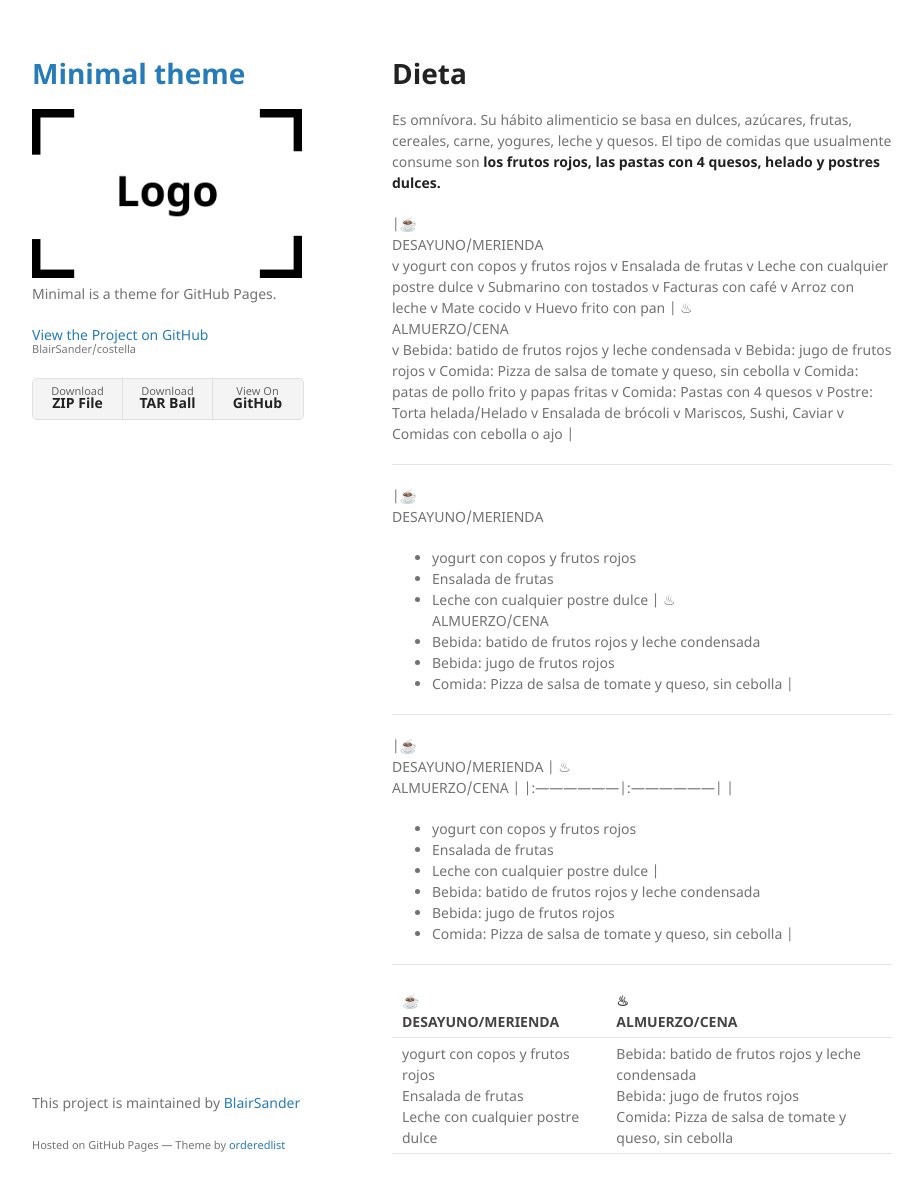
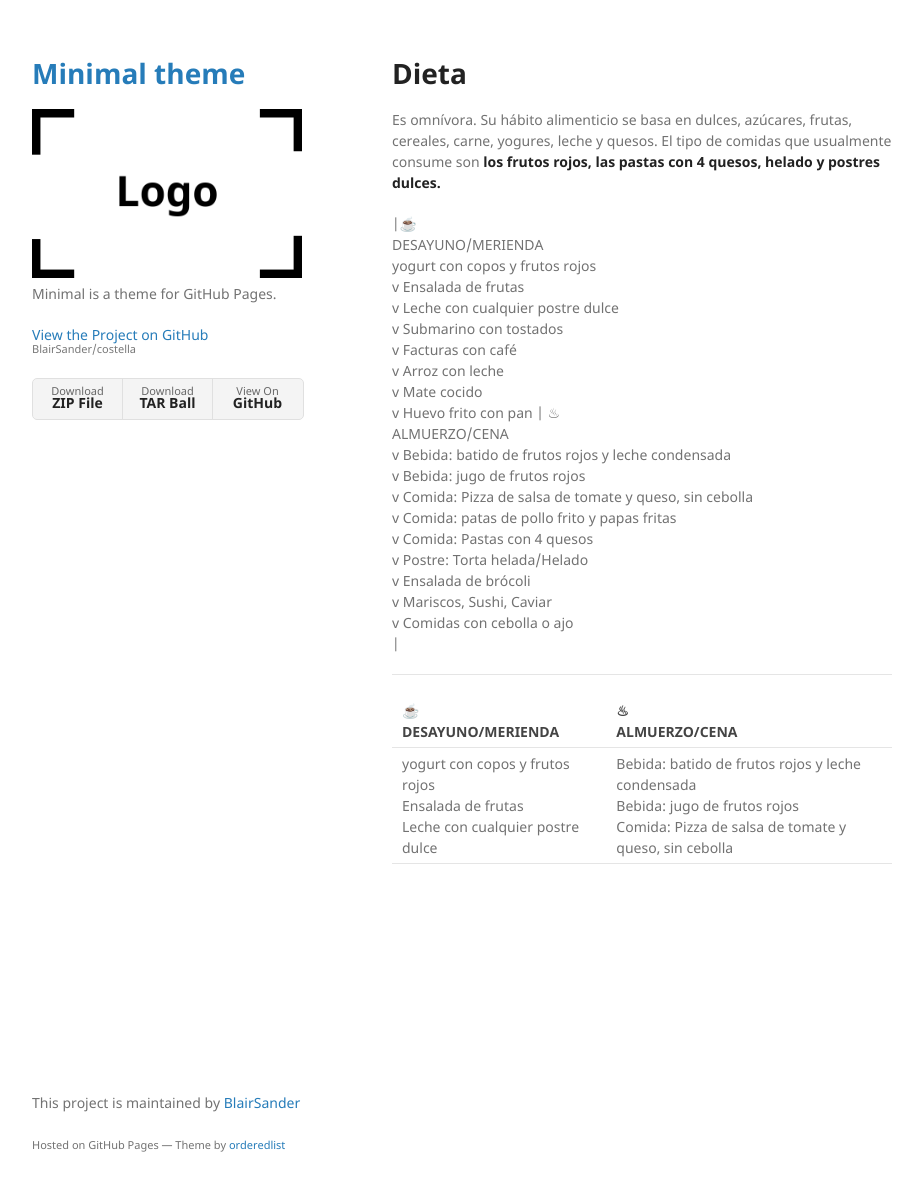
Before and after one commit to BlairSander/costella, a Jekyll site: the page built from dieta.md, in a window 1280 px wide and 1224 px high. Shown: the top 1193 px of the window, without its empty margins (178-1101 px from the left). Built offline with Jekyll 4.4.1, drawn with Linux system fonts in a browser that asks for light colours; our own code applies the rules of GitHub Pages for plain Markdown files.

Commit message:
Update dieta.md

```diff
--- a/dieta.md
+++ b/dieta.md
@@ -7,56 +7,27 @@ Es omnívora. Su hábito alimenticio se basa en dulces, azúcares, frutas, cerea
 
 
 |☕<br>DESAYUNO/MERIENDA <br>
-v   yogurt con copos y frutos rojos
-v   Ensalada de frutas
-v   Leche con cualquier postre dulce
-v   Submarino con tostados
-v   Facturas con café
-v   Arroz con leche
-v   Mate cocido
-v   Huevo frito con pan | ♨<br>ALMUERZO/CENA <br>
-v   Bebida: batido de frutos rojos y leche condensada
-v   Bebida: jugo de frutos rojos
-v   Comida: Pizza de salsa de tomate y queso, sin cebolla
-v   Comida: patas de pollo frito y papas fritas
-v   Comida: Pastas con 4 quesos
-v   Postre: Torta helada/Helado
-v   Ensalada de brócoli
-v   Mariscos, Sushi, Caviar
-v   Comidas con cebolla o ajo
-|
-
-
-------------------------
-
-|☕<br>DESAYUNO/MERIENDA <br>
-*   yogurt con copos y frutos rojos
-*   Ensalada de frutas
-*   Leche con cualquier postre dulce
-| ♨<br>ALMUERZO/CENA <br>
-*   Bebida: batido de frutos rojos y leche condensada
-*   Bebida: jugo de frutos rojos
-*   Comida: Pizza de salsa de tomate y queso, sin cebolla
+yogurt con copos y frutos rojos <br>
+v Ensalada de frutas <br>
+v Leche con cualquier postre dulce <br>
+v Submarino con tostados <br>
+v Facturas con café <br>
+v Arroz con leche <br>
+v Mate cocido <br>
+v Huevo frito con pan | ♨<br>ALMUERZO/CENA <br>
+v Bebida: batido de frutos rojos y leche condensada <br>
+v Bebida: jugo de frutos rojos <br>
+v Comida: Pizza de salsa de tomate y queso, sin cebolla <br>
+v Comida: patas de pollo frito y papas fritas <br>
+v Comida: Pastas con 4 quesos <br>
+v Postre: Torta helada/Helado <br>
+v Ensalada de brócoli <br>
+v Mariscos, Sushi, Caviar <br>
+v Comidas con cebolla o ajo <br>
 |
 
 ------------------
 
 |☕<br>DESAYUNO/MERIENDA | ♨<br>ALMUERZO/CENA |
 |:------------------|:------------------|
-|
-*   yogurt con copos y frutos rojos
-*   Ensalada de frutas
-*   Leche con cualquier postre dulce
-|
-*   Bebida: batido de frutos rojos y leche condensada
-*   Bebida: jugo de frutos rojos
-*   Comida: Pizza de salsa de tomate y queso, sin cebolla
-|
-
-
-
-------------------
-
-|☕<br>DESAYUNO/MERIENDA | ♨<br>ALMUERZO/CENA |
-|:------------------|:------------------|
 | yogurt con copos y frutos rojos <br>Ensalada de frutas <br>Leche con cualquier postre dulce | Bebida: batido de frutos rojos y leche condensada <br>Bebida: jugo de frutos rojos <br> Comida: Pizza de salsa de tomate y queso, sin cebolla |
```
